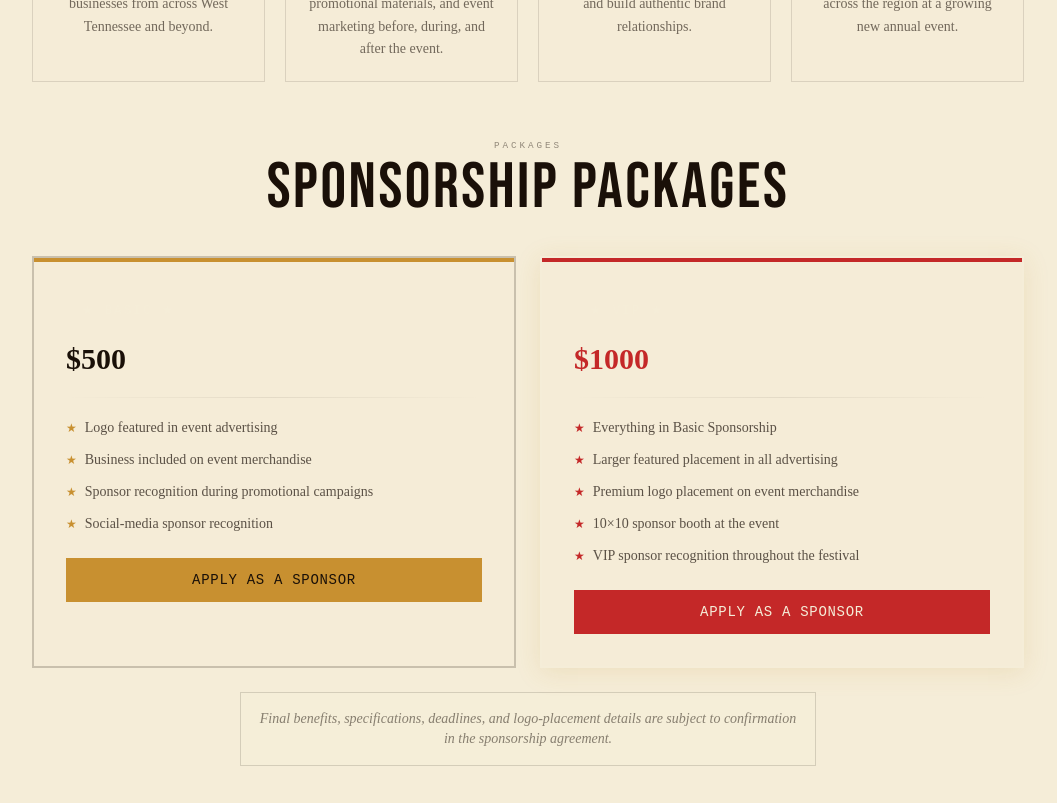
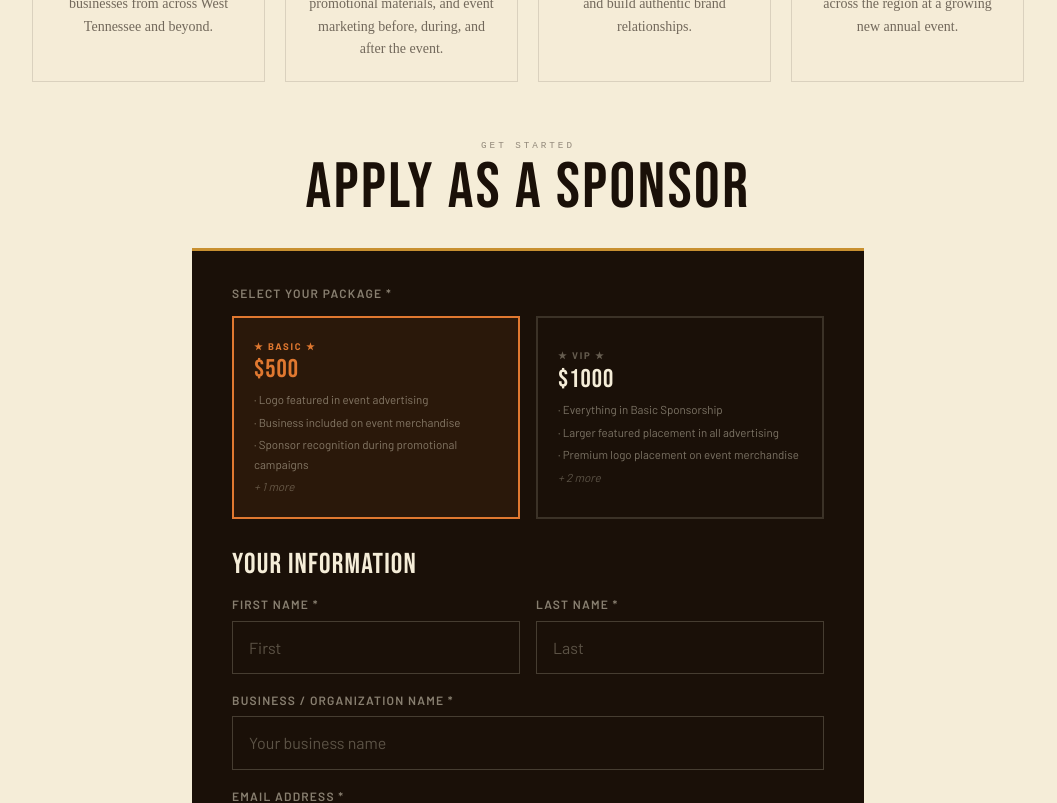
Before and after one commit to arenasmanagement/ink-revival-expo, a Next.js app: page /sponsors in a window 1280 px wide. Shown: the part 720-1523 px from the top of the page, without its empty margins (112-1169 px from the left). Built offline with nearby package versions, Linux system fonts and the light colour scheme.

Commit message:
Remove duplicate package cards from sponsors page; disclaimer moved near form

```diff
--- a/app/sponsors/page.tsx
+++ b/app/sponsors/page.tsx
@@ -1,7 +1,6 @@
 import type { Metadata } from "next";
 import SectionHeading from "@/components/ui/SectionHeading";
 import SponsorApplicationForm from "@/components/registration/SponsorApplicationForm";
-import { PRICING } from "@/lib/eventData";
 
 export const metadata: Metadata = {
   title: "Sponsorship Packages — Basic $500 · VIP $1,000 | West TN Tattoo and Art Festival",
@@ -60,68 +59,6 @@ export default function SponsorsPage() {
           </div>
         </section>
 
-        {/* Packages */}
-        <section className="mb-10 sm:mb-14">
-          <SectionHeading eyebrow="Packages" title="Sponsorship Packages" className="mb-10" />
-          <div className="grid sm:grid-cols-2 gap-6 mb-6">
-
-            {/* Basic */}
-            <div className="border-2 border-ink/20 bg-cream/70 p-6 sm:p-8 relative card-vintage">
-              <div className="absolute top-0 left-0 right-0 h-[4px] bg-gold" />
-              <div className="banner-crimson inline-block px-4 py-1 mb-4">
-                <span className="text-cream text-xs tracking-[0.2em] uppercase" style={{ fontFamily: "var(--font-special-elite, monospace)" }}>★ Basic ★</span>
-              </div>
-              <p className="text-ink text-3xl font-bold mb-5" style={{ fontFamily: "var(--font-rye, serif)" }}>${PRICING.sponsorship.basic.price}</p>
-              <div className="divider-ink mb-5" style={{ opacity: 0.2 }} />
-              <ul className="space-y-3 mb-6">
-                {PRICING.sponsorship.basic.benefits.map((b) => (
-                  <li key={b} className="flex items-start gap-2 text-ink/70 text-sm" style={{ fontFamily: "var(--font-garamond, serif)" }}>
-                    <span className="text-gold text-xs mt-0.5 flex-shrink-0">★</span> {b}
-                  </li>
-                ))}
-              </ul>
-              <a
-                href="#apply"
-                className="block text-center py-3 bg-gold text-ink uppercase tracking-wider text-sm hover:bg-gold-light transition-all active:scale-95"
-                style={{ fontFamily: "var(--font-special-elite, monospace)" }}
-              >
-                Apply as a Sponsor
-              </a>
-            </div>
-
-            {/* VIP */}
-            <div className="border-2 border-gold/50 bg-cream/70 p-6 sm:p-8 relative card-vintage" style={{ boxShadow: "0 4px 24px rgba(196,144,42,0.15)" }}>
-              <div className="absolute top-0 left-0 right-0 h-[4px] bg-crimson" />
-              <div className="banner-crimson inline-block px-4 py-1 mb-4">
-                <span className="text-cream text-xs tracking-[0.2em] uppercase" style={{ fontFamily: "var(--font-special-elite, monospace)" }}>★ VIP ★</span>
-              </div>
-              <p className="text-crimson text-3xl font-bold mb-5" style={{ fontFamily: "var(--font-rye, serif)" }}>${PRICING.sponsorship.vip.price}</p>
-              <div className="divider-ink mb-5" style={{ opacity: 0.2 }} />
-              <ul className="space-y-3 mb-6">
-                {PRICING.sponsorship.vip.benefits.map((b) => (
-                  <li key={b} className="flex items-start gap-2 text-ink/70 text-sm" style={{ fontFamily: "var(--font-garamond, serif)" }}>
-                    <span className="text-crimson text-xs mt-0.5 flex-shrink-0">★</span> {b}
-                  </li>
-                ))}
-              </ul>
-              <a
-                href="#apply"
-                className="block text-center py-3 bg-crimson text-cream uppercase tracking-wider text-sm hover:bg-crimson-dark transition-all active:scale-95"
-                style={{ fontFamily: "var(--font-special-elite, monospace)" }}
-              >
-                Apply as a Sponsor
-              </a>
-            </div>
-          </div>
-
-          {/* Disclaimer */}
-          <div className="text-center border border-ink/15 bg-cream/40 p-4 max-w-xl mx-auto">
-            <p className="text-ink/50 text-sm italic" style={{ fontFamily: "var(--font-garamond, serif)" }}>
-              Final benefits, specifications, deadlines, and logo-placement details are subject to confirmation in the sponsorship agreement.
-            </p>
-          </div>
-        </section>
-
         {/* ── Native Sponsor Application Form ── */}
         <section id="apply" className="max-w-2xl mx-auto mb-12">
           <SectionHeading eyebrow="Get Started" title="Apply as a Sponsor" className="mb-8" />
@@ -134,6 +71,9 @@ export default function SponsorsPage() {
           >
             <SponsorApplicationForm />
           </div>
+          <p className="text-ink/40 text-xs text-center italic mt-4" style={{ fontFamily: "var(--font-garamond, serif)" }}>
+            Final benefits, specifications, deadlines, and logo-placement details are subject to confirmation in the sponsorship agreement.
+          </p>
         </section>
 
         {/* Custom partnerships */}
```
